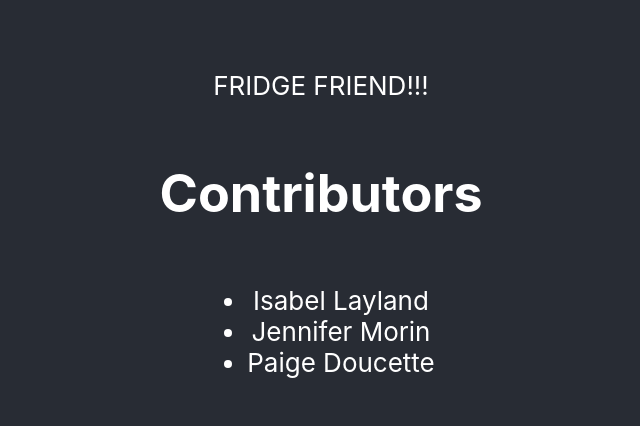
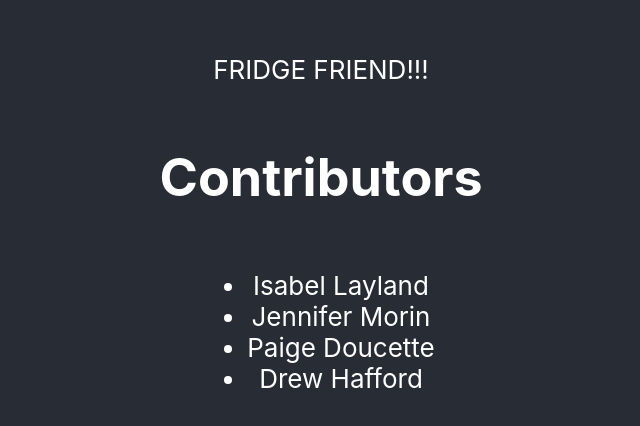
Before and after one commit to COS420-S2025/TeamD, a React (Create React App) app in the folder cos420-fridgefriend/: page / in a window 1280 px wide. Shown: the part 176-602 px from the top of the page, without its empty margins (319-959 px from the left). Built offline with nearby package versions, Linux system fonts and the light colour scheme.

Commit message:
Added the name Drew

```diff
--- a/cos420-fridgefriend/src/App.tsx
+++ b/cos420-fridgefriend/src/App.tsx
@@ -19,6 +19,9 @@ function App() {
           </li>
           <li> Paige Doucette
             </li>
+            <li>
+              Drew Hafford
+            </li>
         </ul>
       </header>
     </div>
```
